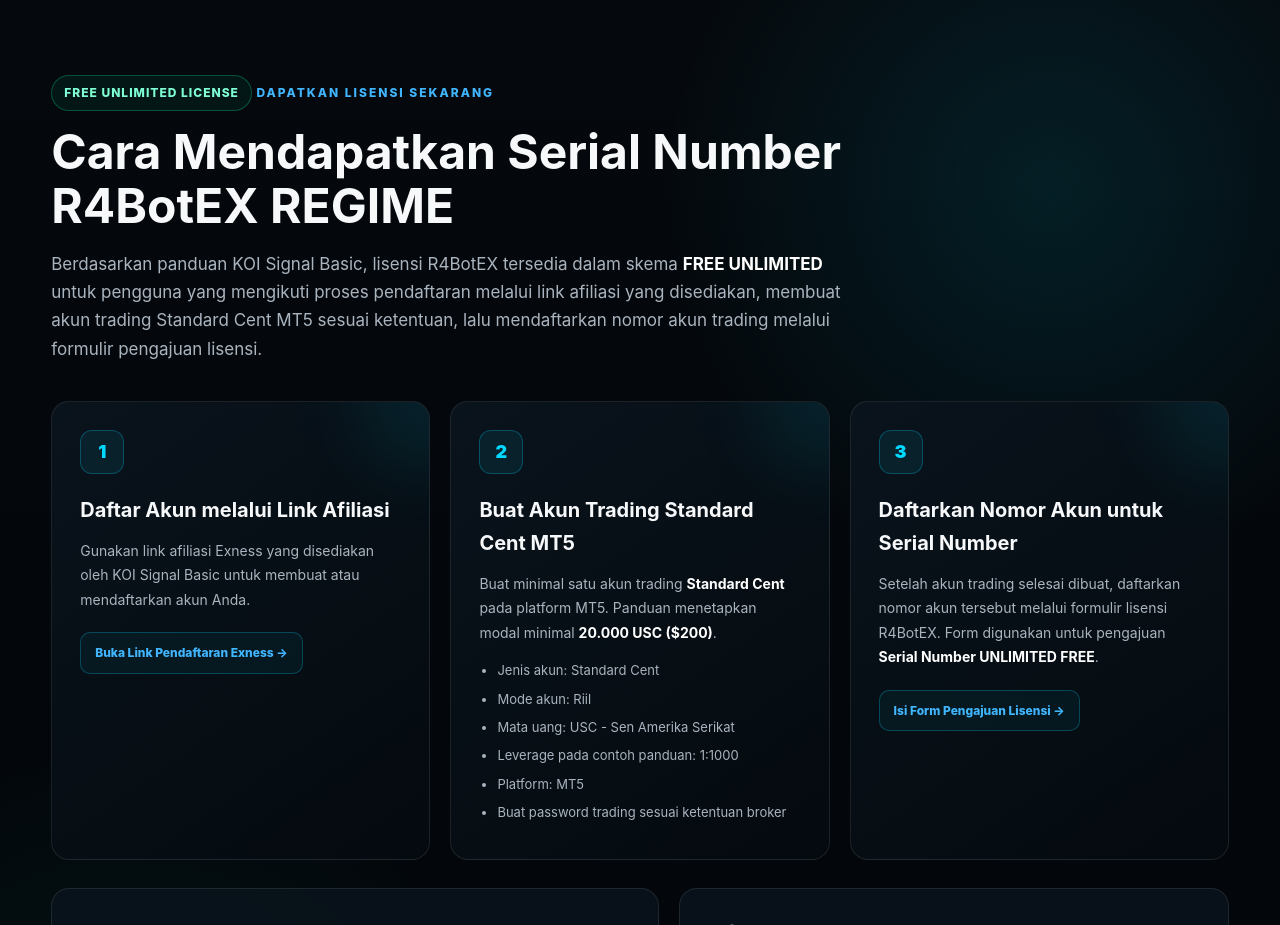
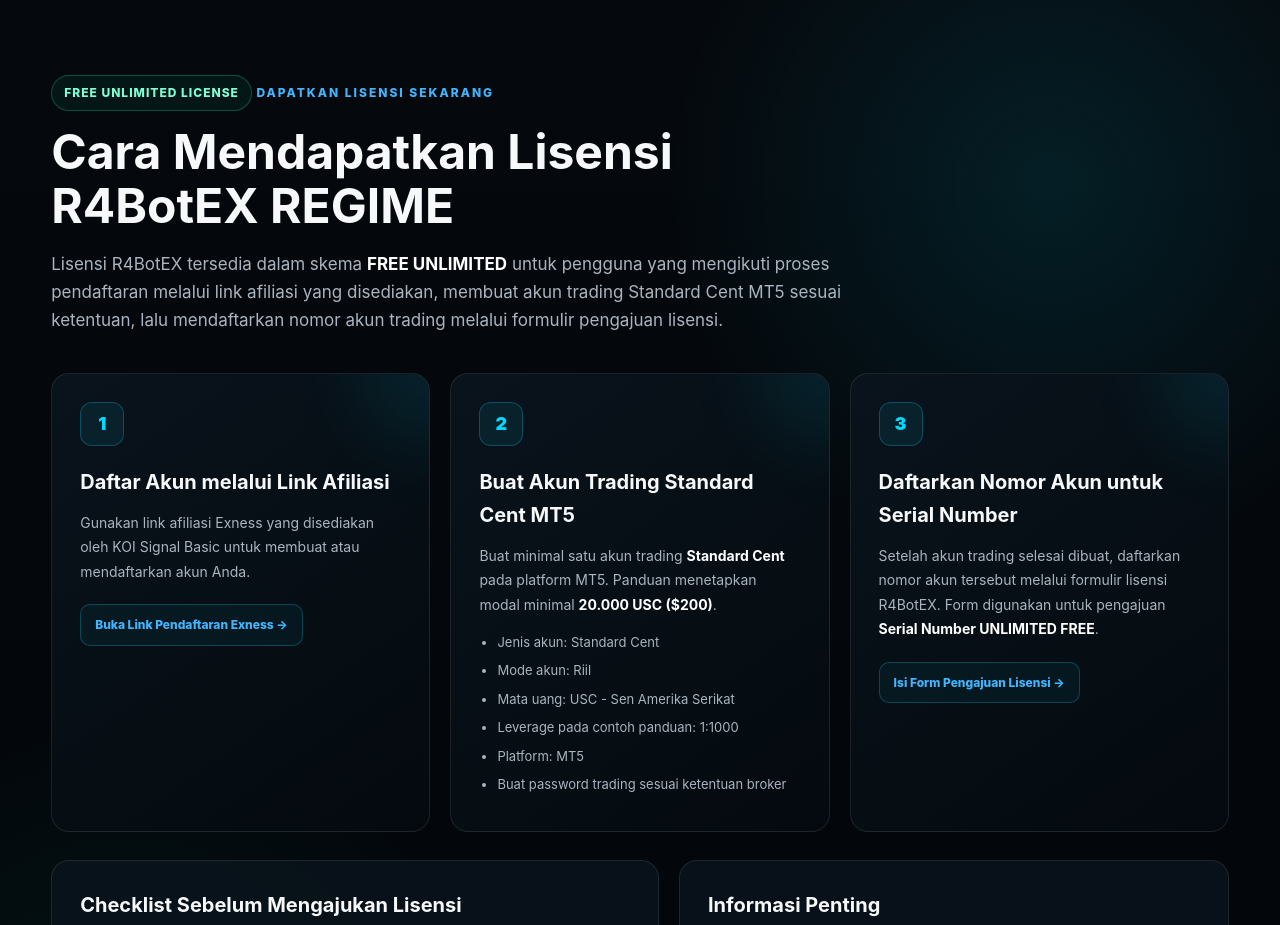
Before and after one commit to rendyksb/R4BotEX-REGIME, a plain HTML site: page index.html in a window 1280 px wide. Shown: the part 10700-11625 px from the top of the page. Drawn offline with Linux system fonts and the light colour scheme.

Commit message:
Update index.html

```diff
--- a/index.html
+++ b/index.html
@@ -1862,11 +1862,11 @@
           <span class="section-label">DAPATKAN LISENSI SEKARANG</span>
 
           <h2 style="font-size:clamp(31px,4vw,48px); line-height:1.12; margin-bottom:18px;">
-            Cara Mendapatkan Serial Number R4BotEX REGIME
+            Cara Mendapatkan Lisensi R4BotEX REGIME
           </h2>
 
           <p style="color:var(--muted); font-size:17px;">
-            Berdasarkan panduan KOI Signal Basic, lisensi R4BotEX tersedia dalam skema
+            Lisensi R4BotEX tersedia dalam skema
             <strong style="color:#fff;">FREE UNLIMITED</strong> untuk pengguna yang mengikuti
             proses pendaftaran melalui link afiliasi yang disediakan, membuat akun trading
             Standard Cent MT5 sesuai ketentuan, lalu mendaftarkan nomor akun trading melalui
```
